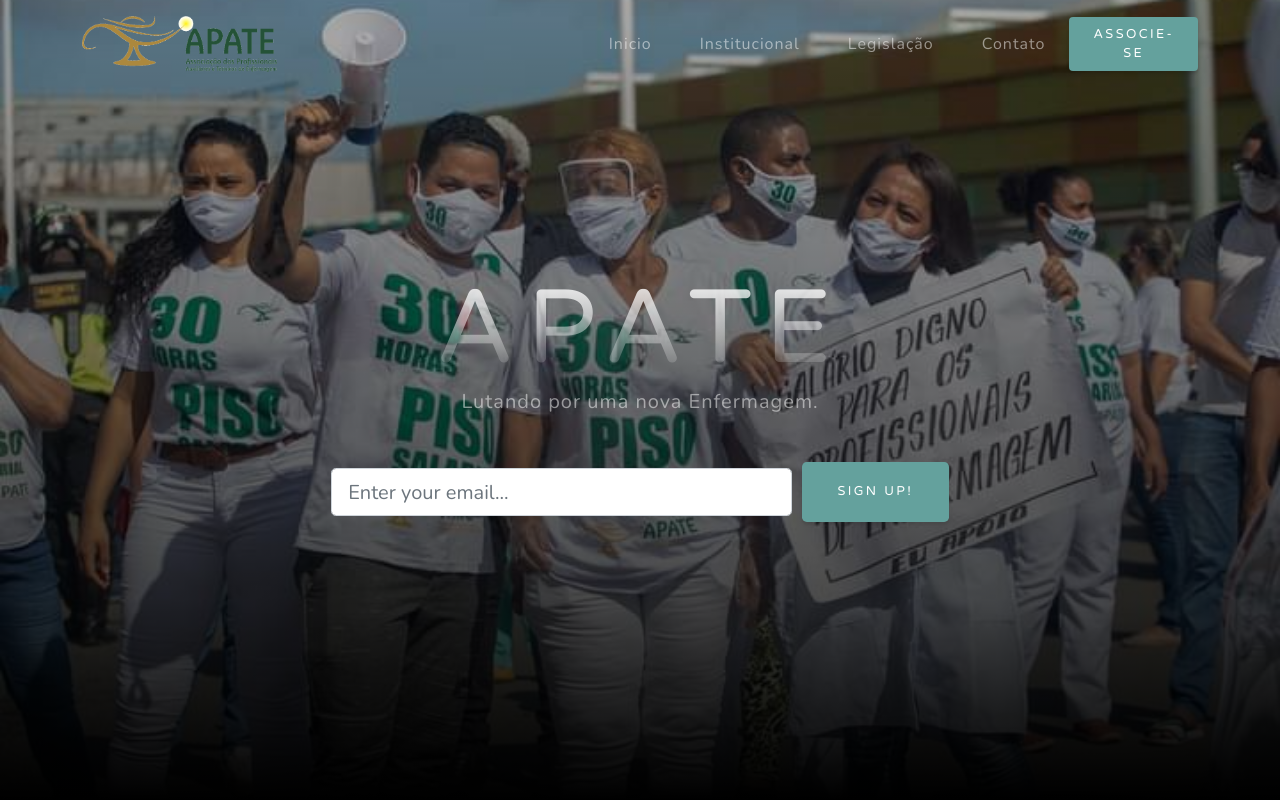
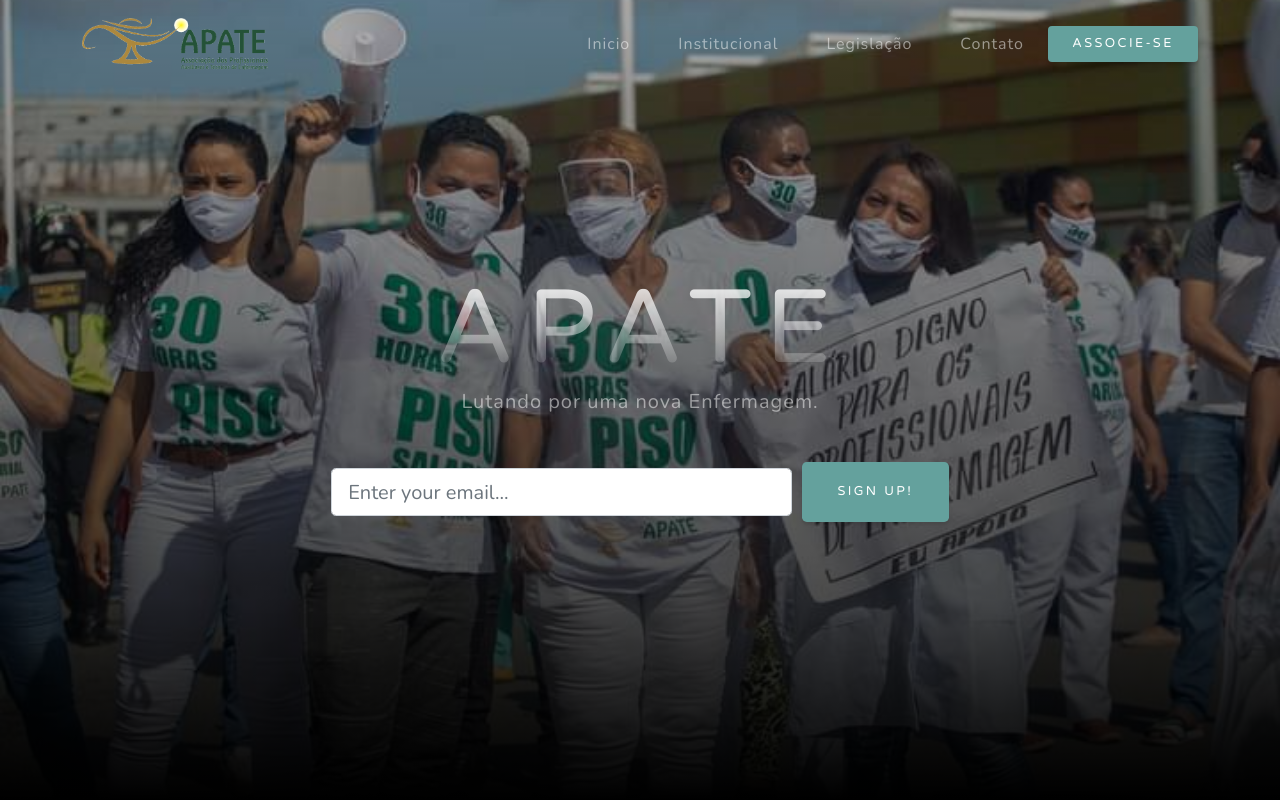
Before and after one commit to diegofranca92/siteapate, a plain HTML site: page index.html in a window 1280 px wide. Shown: the top 800 px of the page. Drawn offline with nearby package versions, Linux system fonts and the light colour scheme.

Commit message:
favicon e ajuste de botao associe-se

```diff
--- a/index.html
+++ b/index.html
@@ -33,7 +33,7 @@
                         <li class="nav-item"><a class="nav-link js-scroll-trigger" href="#about">Institucional</a></li>
                         <li class="nav-item"><a class="nav-link js-scroll-trigger" href="#projects">Legislação</a></li>
                         <li class="nav-item"><a class="nav-link js-scroll-trigger" href="#signup">Contato</a></li>
-                        <li class="nav-item"><a class="nav-link js-scroll-trigger btn btn-block py-2 btn-primary text-white" href="#">Associe-se</a></li>
+                        <li class="nav-item" style="width: 150px;"><a class="nav-link js-scroll-trigger btn btn-block py-2 btn-primary text-white" href="#">Associe-se</a></li>
                     </ul>
                 </div>
             </div>
```
Also changed, not shown: assets/img/favicon.ico.
